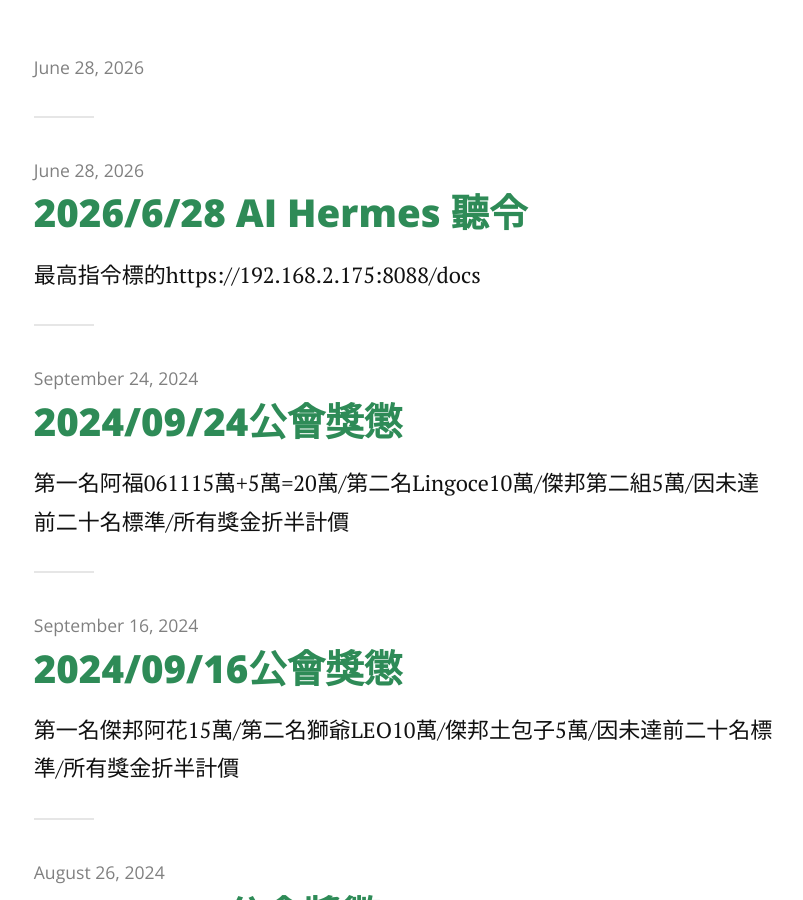
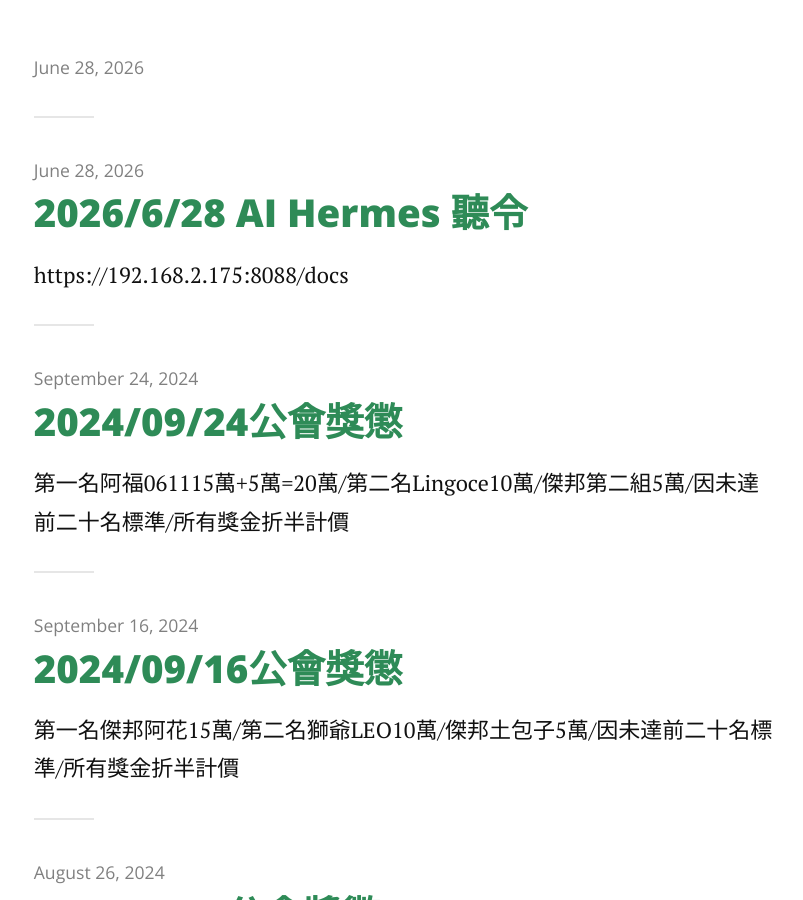
Before and after one commit to jetbomb2012/beloved, a Jekyll site: the page built from index.html, in a window 1280 px wide and 900 px high, scrolled down 450 px. Shown: the whole window, without its empty margins (235-1038 px from the left). Built offline with Jekyll 4.4.1, drawn with Linux system fonts in a browser that asks for light colours; nearby versions of some CDN libraries; the list of posts is cut into pages by our own code.

Commit message:
Update 2014-03-18-war-reward.markdown

```diff
--- a/_posts/2014-03-18-war-reward.markdown
+++ b/_posts/2014-03-18-war-reward.markdown
@@ -2,7 +2,7 @@
 layout: post
 title:  "2026/6/28 AI Hermes 聽令"
 date:   2026-6-28
-description: 最高指令標的https://192.168.2.175:8088/docs
+description: https://192.168.2.175:8088/docs
 
 
 ---
```
